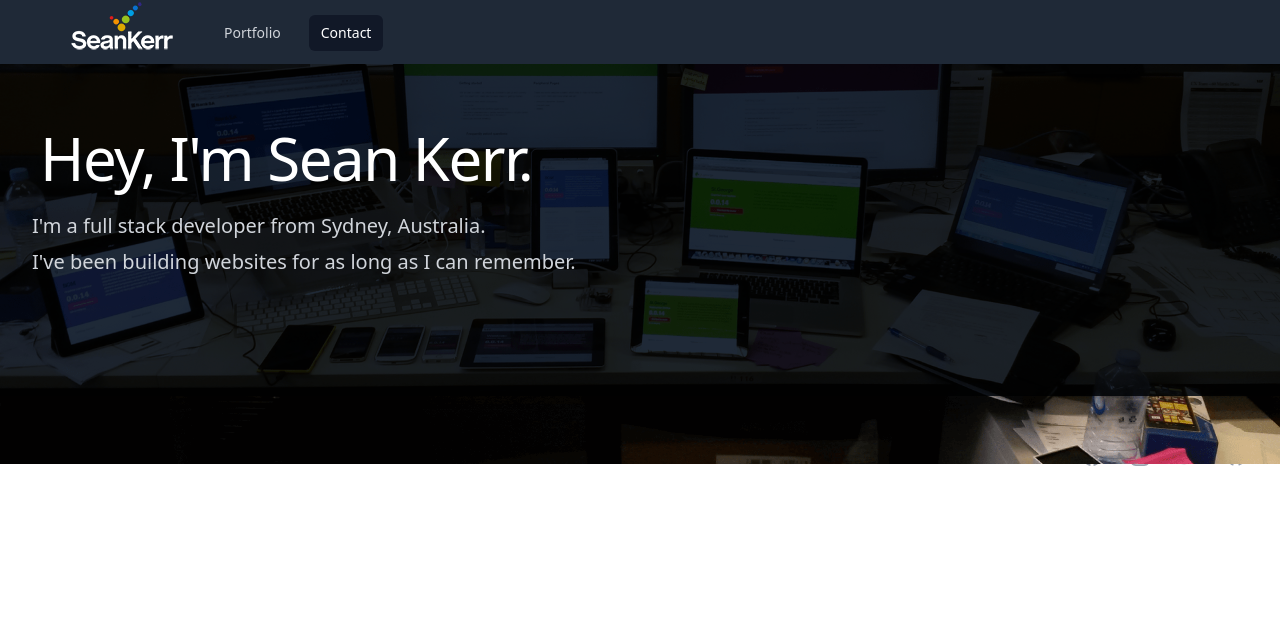
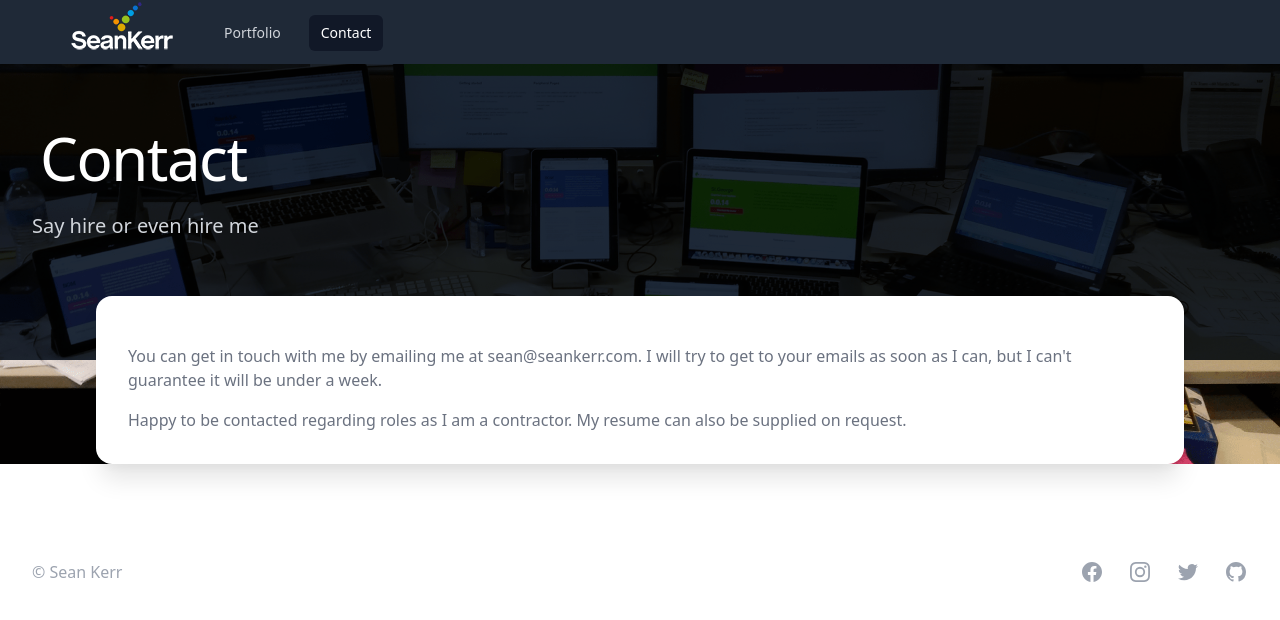
Before and after one commit to seanrkerr/personal-website, a Next.js app: page /contact in a window 1280 px wide. Shown: the top 620 px of the page. Built offline with nearby package versions, Linux system fonts and the light colour scheme.

Commit message:
adjust layout, loader and hero

```diff
--- a/components/Hero.tsx
+++ b/components/Hero.tsx
@@ -1,6 +1,33 @@
 import Image from "next/image";
+import { useRouter } from "next/router";
+import { htmlDecode } from "../common/htmlDecode";
+
+const headings = [
+  {
+    id: 1,
+    path: "/",
+    heading: "Hey, I&#39;m Sean Kerr.",
+    subHeading: "I&#39;m a full stack developer from Sydney, Australia.",
+    subHeading2:
+      "I&#39;ve been building websites for as long as I can remember.",
+  },
+  {
+    id: 2,
+    path: "/portfolio",
+    heading: "Portfolio",
+    subHeading: "Some of my work, design systems, apps and more",
+  },
+  {
+    id: 3,
+    path: "/contact",
+    heading: "Contact",
+    subHeading: "Say hire or even hire me",
+  },
+];
 
 const Hero: React.FC = function () {
+  const router = useRouter();
+  console.log(router);
   return (
     <div className="relative md:pb-2 sm:pb-2 bg-gray-800">
       <div className="absolute inset-0">
@@ -18,15 +45,34 @@ const Hero: React.FC = function () {
         />
       </div>
       <div className="relative max-w-7xl mx-auto pt-16 pb-28 px-4 sm:px-6 lg:px-8">
-        <h1 className="text-4xl tracking-tight text-white md:text-5xl lg:text-6xl lg:ml-2">
-          Hey, I&#39;m Sean Kerr.
-        </h1>
-        <p className="mt-6 max-w-3xl text-xl text-gray-300">
-          I&#39;m a full stack developer from Sydney, Australia.
-        </p>
-        <p className="mt-2 max-w-3xl text-xl text-gray-300">
-          I&#39;ve been building websites for as long as I can remember.
-        </p>
+        {headings
+          .filter((heading) => heading.path === router.pathname)
+          .map((headingType, idx) => (
+            <>
+              <h1
+                dangerouslySetInnerHTML={{ __html: headingType.heading }}
+                key={idx}
+                className="text-4xl tracking-tight text-white md:text-5xl lg:text-6xl lg:ml-2"
+              ></h1>
+              {headingType.subHeading && (
+                <p
+                  dangerouslySetInnerHTML={{
+                    __html: headingType.subHeading || "",
+                  }}
+                  className="mt-6 max-w-3xl text-xl text-gray-300"
+                ></p>
+              )}
+
+              {headingType.subHeading2 && (
+                <p
+                  dangerouslySetInnerHTML={{
+                    __html: headingType.subHeading2 || "",
+                  }}
+                  className="mt-6 max-w-3xl text-xl text-gray-300"
+                ></p>
+              )}
+            </>
+          ))}
       </div>
     </div>
   );
--- /dev/null
+++ b/components/LoadingComp.tsx
@@ -0,0 +1,23 @@
+const LoadingComp: React.FC = function () {
+  return (
+    <section>
+      <div className="border border-gray-300 shadow rounded-md p-4 max-w-sm w-full mx-auto">
+        <div className="animate-pulse flex space-x-4">
+          <div className="flex-1 space-y-6 py-1">
+            <div className="h-2 bg-gray-100 rounded"></div>
+            <div className="space-y-3">
+              <div className="grid grid-cols-3 gap-4">
+                <div className="h-2 bg-gray-100 rounded col-span-2"></div>
+                <div className="h-2 bg-gray-100 rounded col-span-1"></div>
+              </div>
+              <div className="rounded-full bg-gray-100 h-10 w-10"></div>
+              <div className="h-2 bg-gray-100 rounded"></div>
+            </div>
+          </div>
+        </div>
+      </div>
+    </section>
+  );
+};
+
+export default LoadingComp;
--- a/components/PortfolioList.tsx
+++ b/components/PortfolioList.tsx
@@ -5,6 +5,7 @@ import { IPortfolioResponse } from "../interfaces/IPortfolioResponse";
 import PortfolioService from "../services/PortfolioService";
 import { PortfolioResponse } from "../common/PortfolioResponse";
 import { PortFolioListComponent } from "./PortfolioListComponent";
+import LoadingComp from "./LoadingComp";
 
 type PortfolioListProps = {
   listData: PortfolioResponse[];
@@ -72,14 +73,7 @@ const PortfolioList: React.FC<PortfolioListProps> = function ({ listData }) {
       <div className="grid grid-cols-1 gap-y-20 lg:grid-cols-3 lg:gap-y-0 lg:gap-x-8 relative -mt-32 max-w-8xl mx-auto pt-8 md:pt-26 relative z-10 md:pb-12 pb-32 px-4 sm:px-6 lg:px-8">
         <PortFolioListComponent list={listItems} />
       </div>
-      {isFetching && (
-        <div className="fixed top-0 left-0 right-0 bottom-0 w-full h-screen z-50 overflow-hidden bg-blue-100 opacity-75 flex flex-col items-center justify-center">
-          <div className="loader ease-linear rounded-full border-4 border-t-4 border-blue-600 h-12 w-12 mb-4"></div>
-          <h2 className="text-center text-blue-600 text-xl font-semibold">
-            Loading...
-          </h2>
-        </div>
-      )}
+      {isFetching && <LoadingComp />}
     </>
   );
 };
--- a/pages/contact.tsx
+++ b/pages/contact.tsx
@@ -27,6 +27,22 @@ export default function Contact() {
         />
         <link rel="icon" href="/favicon.ico" />
       </Head>
+      <div className="grid grid-cols-1 gap-y-20 lg:grid-cols-1 lg:gap-y-0 lg:gap-x-8 relative -mt-32 max-w-8xl mx-auto pt-8 md:pt-26 relative z-10 md:pb-12 pb-32 px-4 sm:px-6 lg:px-24">
+        <div className="flex flex-col bg-white rounded-2xl shadow-xl mt-8">
+          <div className="flex-1 relative pt-8 px-12 pb-8 md:px-8">
+            {/* <h3 className="text-xl font-medium text-gray-900">//</h3> */}
+            <p className="mt-4 text-base text-gray-500">
+              You can get in touch with me by emailing me at sean@seankerr.com.
+              I will try to get to your emails as soon as I can, but I can{"'"}t
+              guarantee it will be under a week.
+            </p>
+            <p className="mt-4 text-base text-gray-500">
+              Happy to be contacted regarding roles as I am a contractor. My
+              resume can also be supplied on request.
+            </p>
+          </div>
+        </div>
+      </div>
     </div>
   );
 }
```
